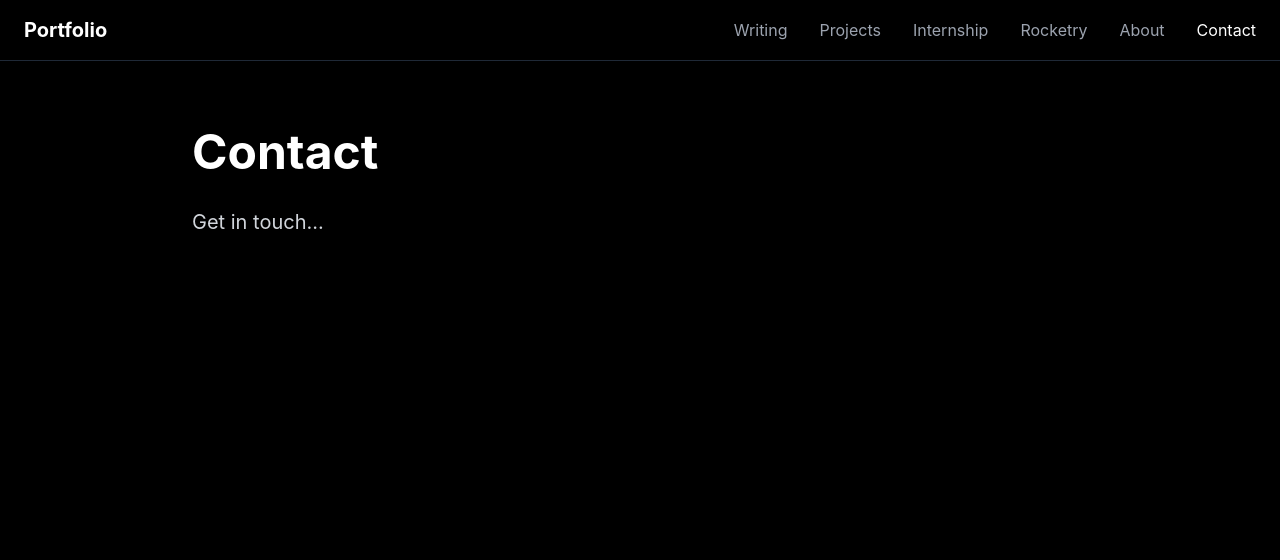
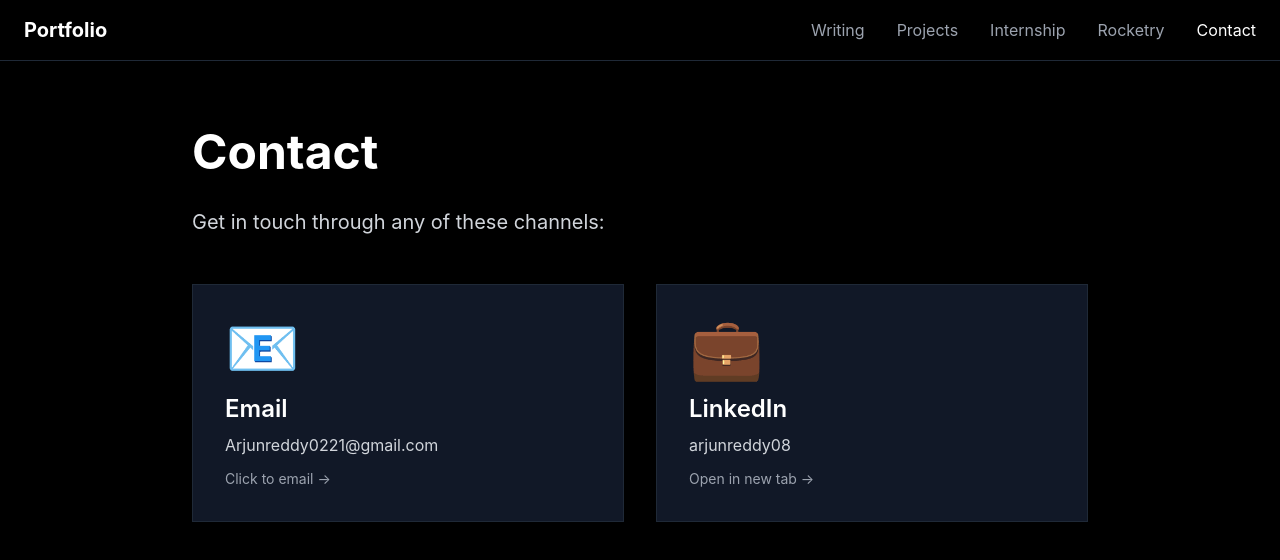
Before and after one commit to bsoisosman/portfolio2, a React (Create React App) app: page / in a window 1280 px wide. Both pictures are taken after a click on the button "Contact". Shown: the top 560 px of the page. Built offline with nearby package versions, Linux system fonts and the light colour scheme.

Commit message:
Update Contract Tab

```diff
--- a/src/App.js
+++ b/src/App.js
@@ -84,17 +84,6 @@ export default function Portfolio() {
                     } hover:text-white transition-colors`}
                   >
                     Rocketry
-                  </button>
-                  <button
-                    onClick={() => {
-                      setSelectedProject(null);
-                      setCurrentPage("about");
-                    }}
-                    className={`${
-                      currentPage === "about" ? "text-white" : "text-gray-400"
-                    } hover:text-white transition-colors`}
-                  >
-                    About
                   </button>
                   <button
                     onClick={() => {
@@ -991,11 +980,52 @@ function AboutPage() {
 }
 
 function ContactPage() {
+  const contactInfo = [
+    {
+      icon: "📧",
+      label: "Email",
+      value: "Arjunreddy0221@gmail.com",
+      href: "mailto:Arjunreddy0221@gmail.com",
+      type: "email",
+    },
+    {
+      icon: "💼",
+      label: "LinkedIn",
+      value: "arjunreddy08",
+      href: "https://www.linkedin.com/in/arjunreddy08",
+      type: "link",
+    },
+  ];
+
   return (
     <div className="min-h-screen px-6 py-12">
       <div className="max-w-4xl mx-auto">
         <h1 className="text-5xl font-bold text-white mb-8">Contact</h1>
-        <p className="text-xl text-gray-300">Get in touch...</p>
+        <p className="text-xl text-gray-300 mb-12">
+          Get in touch through any of these channels:
+        </p>
+        <div className="grid grid-cols-1 md:grid-cols-2 gap-8">
+          {contactInfo.map((contact, i) => (
+            <a
+              key={i}
+              href={contact.href}
+              target={contact.type === "link" ? "_blank" : "_self"}
+              rel={contact.type === "link" ? "noopener noreferrer" : ""}
+              className="group bg-gray-900 border border-gray-800 hover:border-white p-8 transition-all duration-300 transform hover:-translate-y-2"
+            >
+              <div className="text-6xl mb-4">{contact.icon}</div>
+              <h2 className="text-2xl font-semibold text-white mb-2">
+                {contact.label}
+              </h2>
+              <p className="text-gray-300 group-hover:text-gray-200 transition-colors">
+                {contact.value}
+              </p>
+              <p className="text-gray-400 text-sm mt-3">
+                {contact.type === "link" ? "Open in new tab →" : "Click to email →"}
+              </p>
+            </a>
+          ))}
+        </div>
       </div>
     </div>
   );
```
